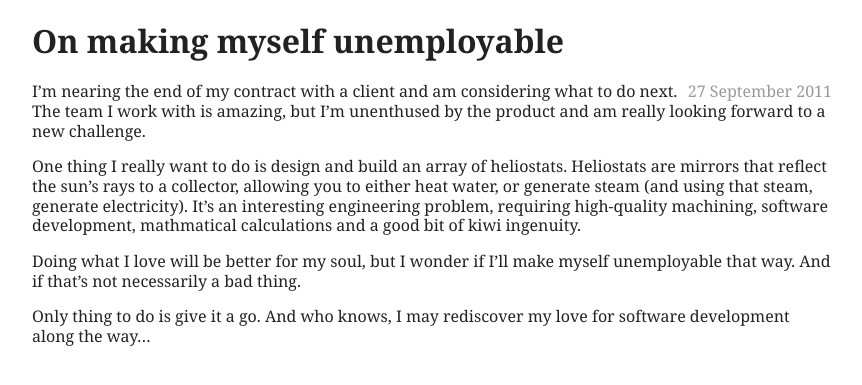
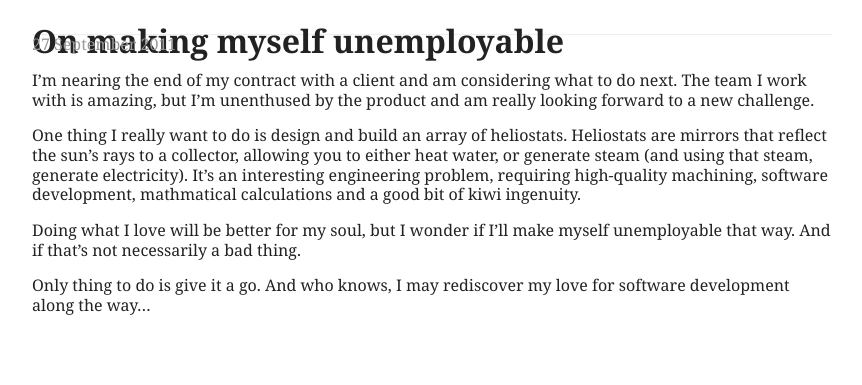
Before and after one commit to hairykiwi/blogtemplate, a Jekyll site: the page built from _posts/2011-09-27-on-making-myself-unemployable.md, in a window 1280 px wide. Shown: the top 385 px of the page, without its empty margins (208-1070 px from the left). Built offline with Jekyll 4.4.1, drawn with Linux system fonts in a browser that asks for light colours.

Commit message:
date styles

```diff
--- a/css/davebeer.css
+++ b/css/davebeer.css
@@ -69,10 +69,9 @@ td { vertical-align: top; }
 
 body { font-family: Georgia, Serif; background-color: #fff; font-size: 16px;}
 #container {max-width:800px; margin: 0 auto;text-align:left;}
-.postdate {float:right; color: #999;}
-.related ul {list-style-type: none;}
+.postdate {color: #999; border-top: 1px solid #eee; margin-top: -3em;}
+.related ul {list-style-type: none; margin: 0;}
 .related ul li span {float:right;}
-
 
 
 
```
